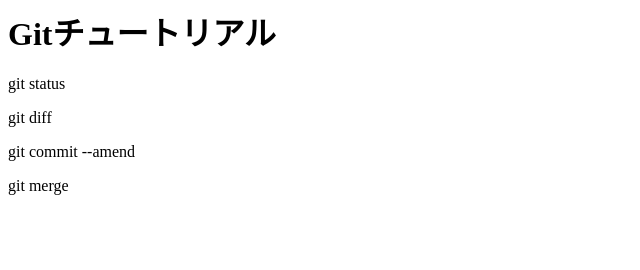
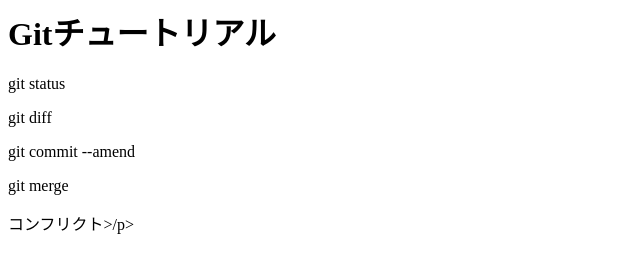
Before and after one commit to RyomaSonan/git_tutorial, a plain HTML site: page index.html in a window 1280 px wide. Shown: the whole page, without its empty margins (0-640 px from the left). Drawn offline with Linux system fonts and the light colour scheme.

Commit message:
コンフリクトを追記

```diff
--- a/index.html
+++ b/index.html
@@ -3,3 +3,4 @@
 <p>git diff</p>
 <p>git commit --amend</p>
 <p>git merge</p>
+<p>コンフリクト>/p>
```
